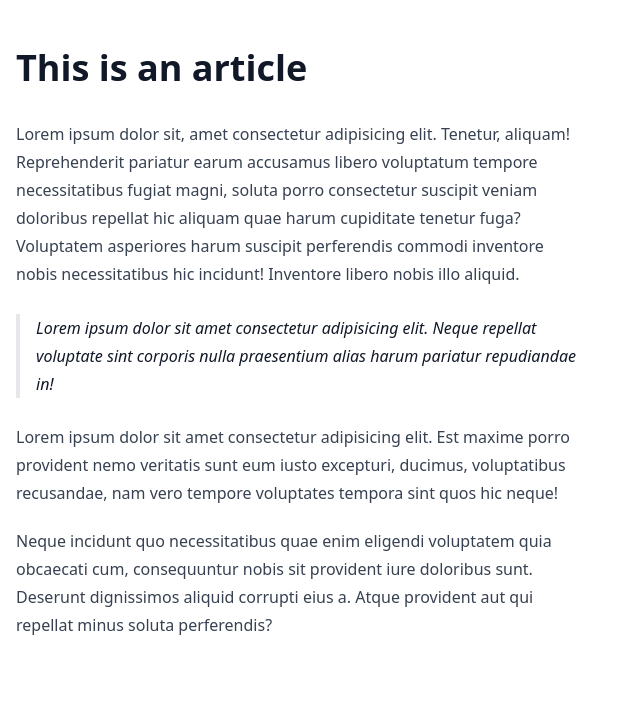
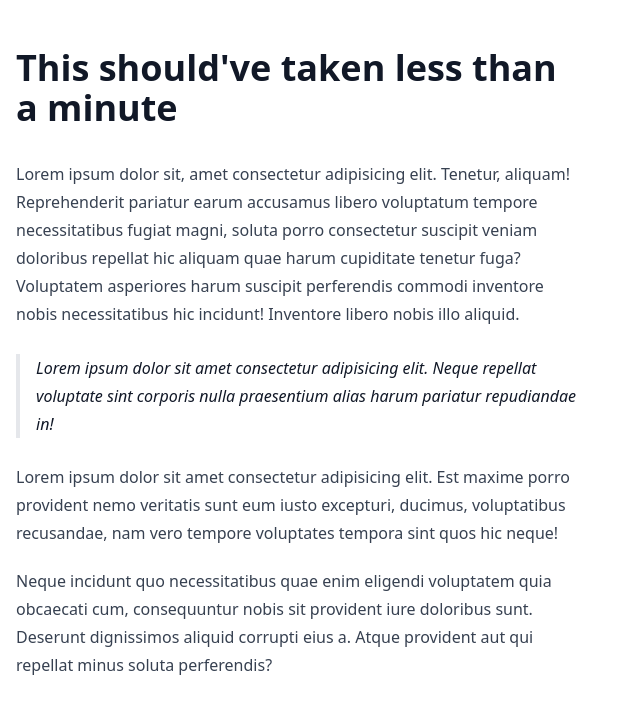
Before and after one commit to FadedController/ejercicios-programacion, a website built with Vite: page index.html in a window 1280 px wide. Shown: the whole page, without its empty margins (0-640 px from the left). Built offline with nearby package versions, Linux system fonts and the light colour scheme.

Commit message:
CI/CD optimizations

```diff
--- a/index.html
+++ b/index.html
@@ -8,7 +8,7 @@
   </head>
   <body>
     <div class="px-4 prose py-12">
-      <h1>This is an article</h1>
+      <h1>This should've taken less than a minute</h1>
       <p>
         Lorem ipsum dolor sit, amet consectetur adipisicing elit. Tenetur,
         aliquam! Reprehenderit pariatur earum accusamus libero voluptatum
--- a/package.json
+++ b/package.json
@@ -5,10 +5,12 @@
   "scripts": {
     "dev": "vite & tailwindcss -i ./styles/input.css -o style.css --watch",
     "build": "vite build",
-    "preview": "vite preview"
+    "preview": "vite preview",
+    "deploy": "netlify deploy --dir=dist --prod"
   },
   "devDependencies": {
     "@tailwindcss/typography": "^0.5.1",
+    "netlify-cli": "^9.3.0",
     "tailwindcss": "^3.0.22",
     "vite": "^2.8.0"
   }
```
Also changed, not shown: .github/workflows/production.yml, 2 other files.
